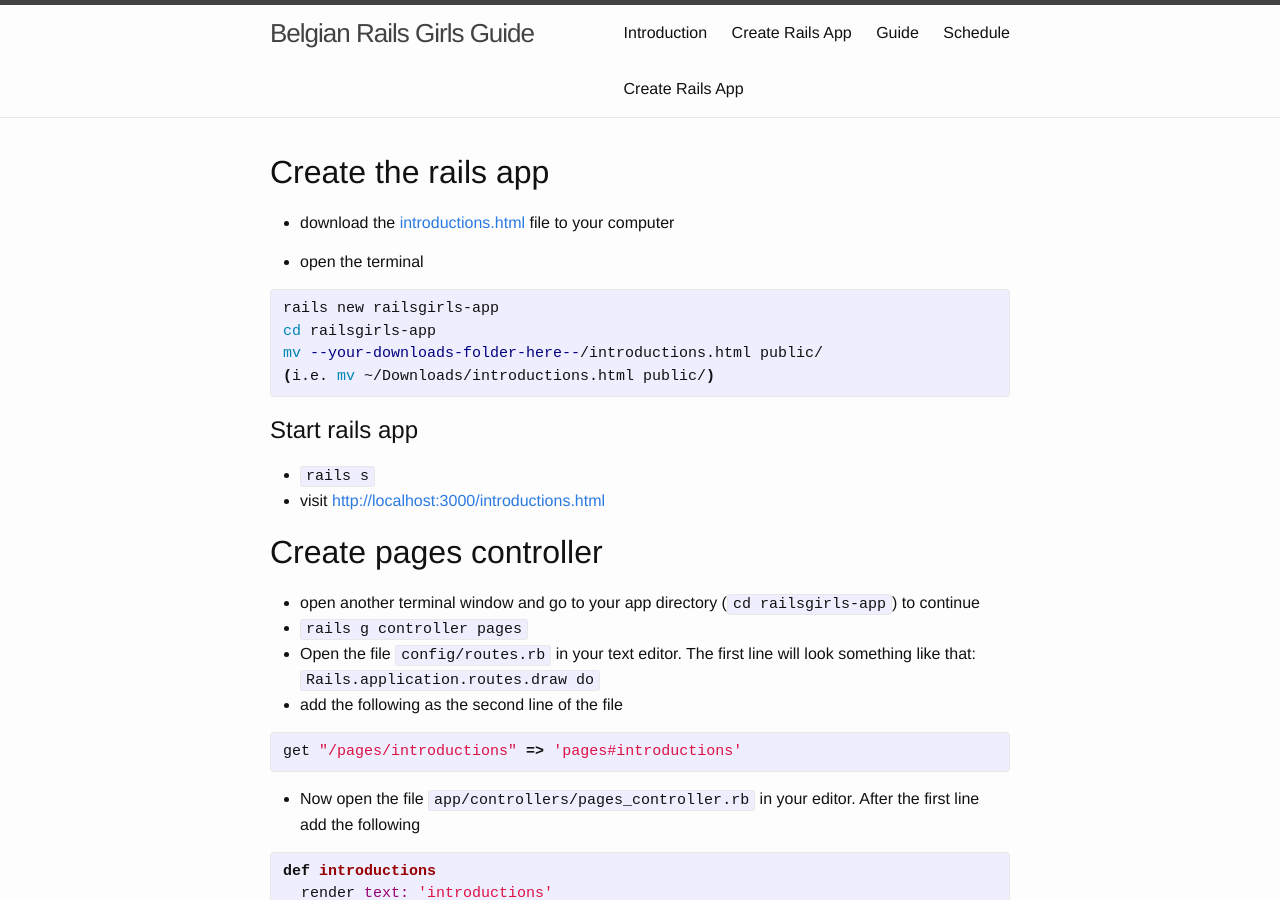
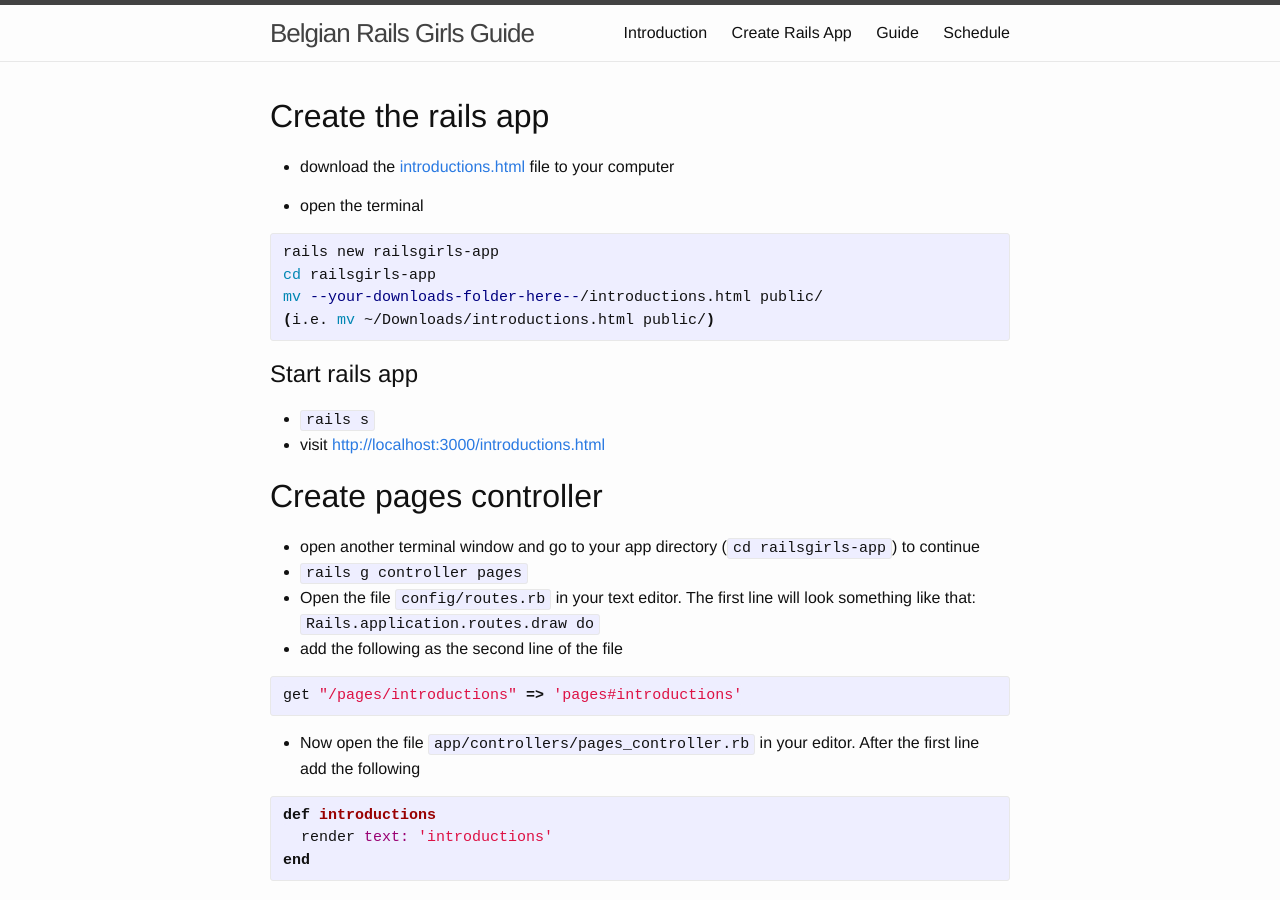
Before and after one commit to brug-be/railsgirls_guide, a Jekyll site: the page built from materials/create_rails_app.md, in a window 1280 px wide and 900 px high. Built offline with Jekyll 4.4.1, drawn with Linux system fonts in a browser that asks for light colours.

Commit message:
We don’t need the link to the current page a second time.

```diff
--- a/_includes/header.html
+++ b/_includes/header.html
@@ -11,9 +11,6 @@
 		 <a class="page-link" href="/railsgirls_guide/guide/">Guide</a>
 		 <a class="page-link" href="/railsgirls_guide/schedule/">Schedule</a>
 	  </div>
-      <div class="trigger">
-          <a class="page-link" href="{{ page.url | prepend: site.baseurl }}">{{ page.title }}</a>
-      </div>
     </nav>
 
   </div>
```
